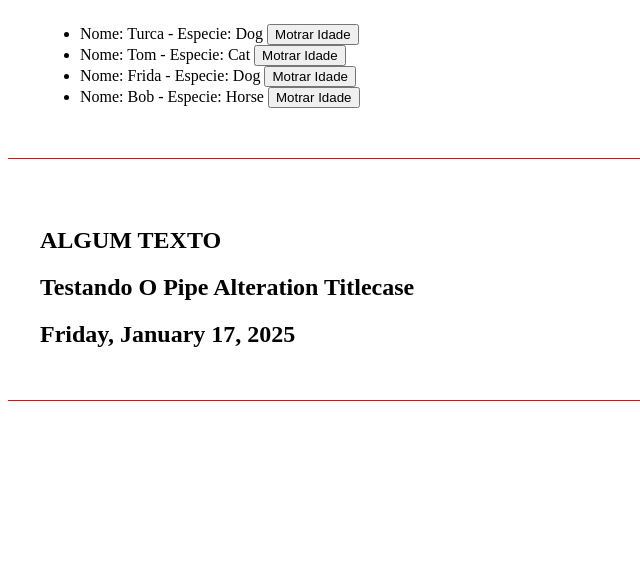
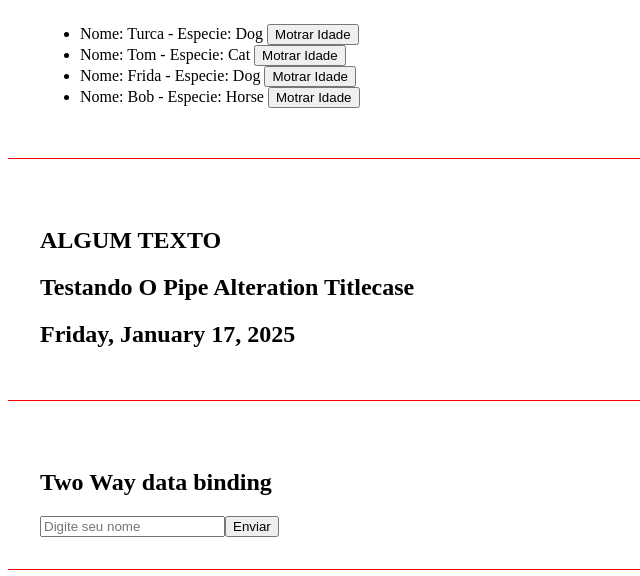
Before and after one commit to RafaGiaretta/angular_Revisao, an Angular app: page / in a window 1280 px wide. Shown: the part 1379-1955 px from the top of the page, without its empty margins (0-640 px from the left). Built offline with nearby package versions, Linux system fonts and the light colour scheme.

Commit message:
Feat Two way binding

```diff
--- a/src/app/app.component.html
+++ b/src/app/app.component.html
@@ -7,3 +7,4 @@
 <app-emitter></app-emitter>
 <app-list-render></app-list-render>
 <app-pipes></app-pipes>
+<app-two-way-binding></app-two-way-binding>
--- /dev/null
+++ b/src/app/components/two-way-binding/two-way-binding.component.html
@@ -0,0 +1,15 @@
+<div class="class">
+  <h2>Two Way data binding</h2>
+  <form>
+    <input
+      type="text"
+      [(ngModel)]="name"
+      name="name"
+      placeholder="Digite seu nome"
+    />
+    <input type="submit" value="Enviar" (click)="showName()" />
+  </form>
+  <div id="mostrar" [style.display]="visivel">
+    <p>O nome é : {{ name }}</p>
+  </div>
+</div>
--- /dev/null
+++ b/src/app/components/two-way-binding/two-way-binding.component.ts
@@ -0,0 +1,16 @@
+import { Component } from '@angular/core';
+
+@Component({
+  selector: 'app-two-way-binding',
+  standalone: false,
+
+  templateUrl: './two-way-binding.component.html',
+  styleUrl: './two-way-binding.component.css',
+})
+export class TwoWayBindingComponent {
+  visivel = 'none';
+  showName() {
+    this.visivel = this.visivel === 'none' ? 'block' : 'none'; // para treinar ternario
+  }
+  name: string = '';
+}
```
Also changed, not shown: src/app/app.module.ts (+7 -7 lines), src/app/components/two-way-binding/two-way-binding.component.css (added), 1 other file (tests, documents, lock files or other folders).
